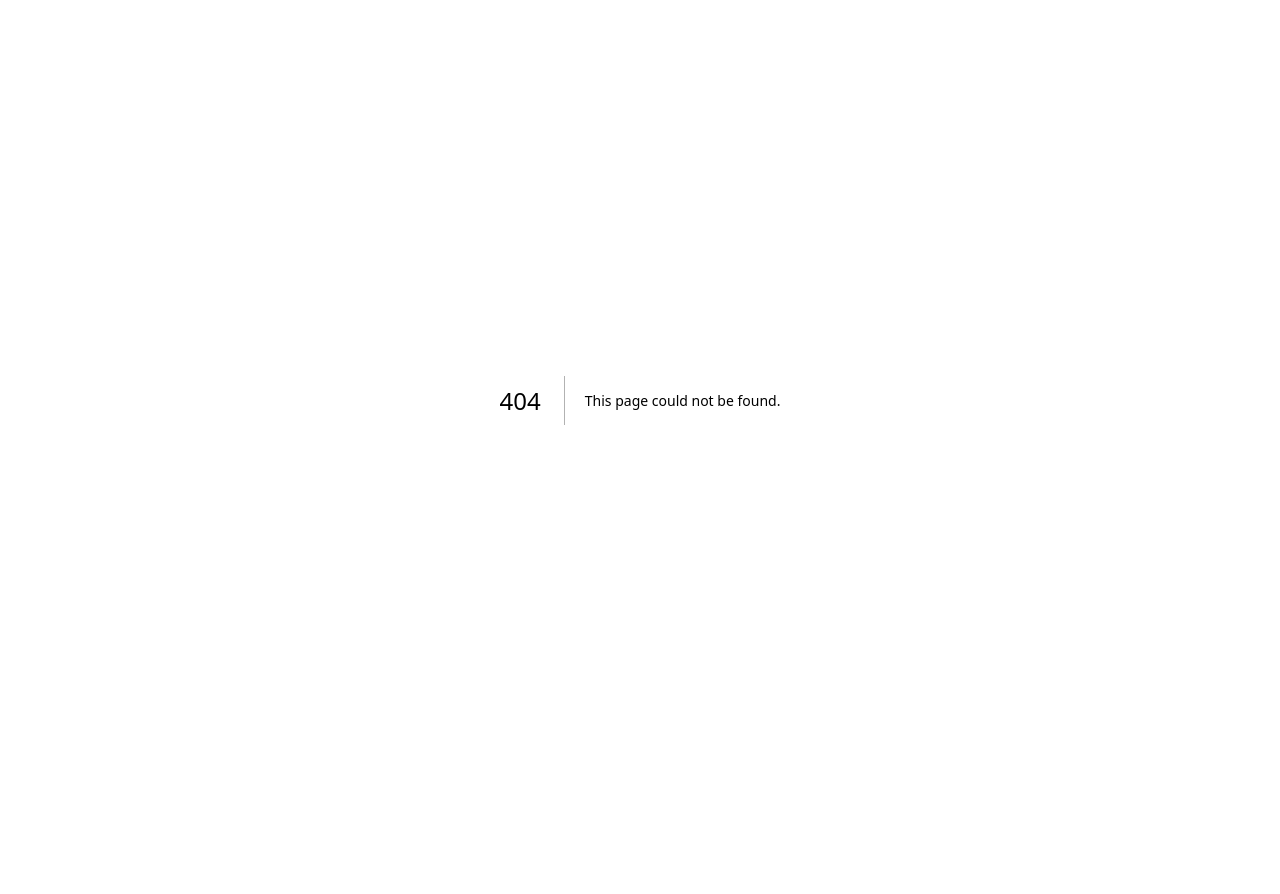
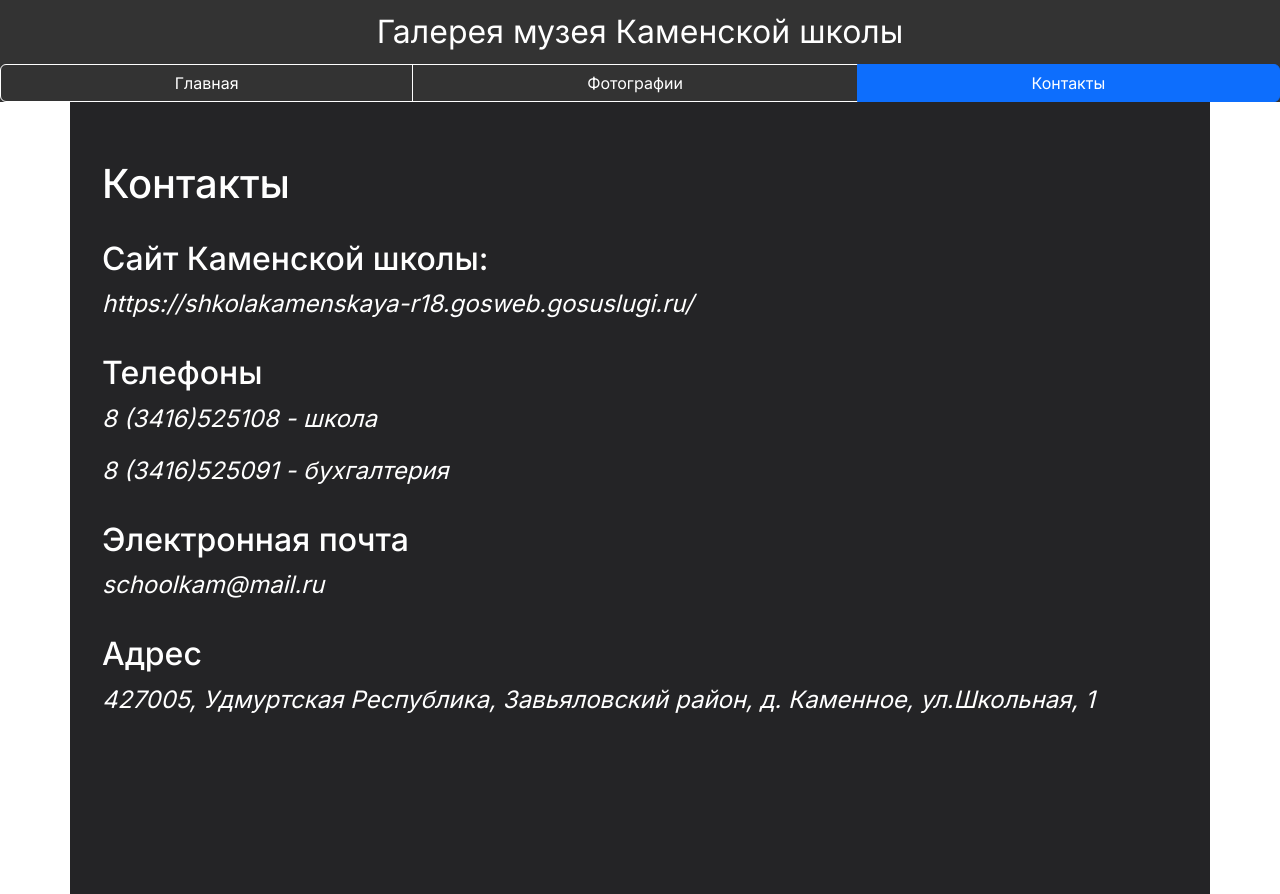
Before and after one commit to maxlarkin/nextjs, a Next.js app: page /contacts in a window 1280 px wide. Before the commit this address had no page. Before the commit the page ends 800 px from the top, so only its background shows below. Built offline with nearby package versions, Linux system fonts and the light colour scheme.

Commit message:
nextjs finally finally commit

```diff
--- a/src/app/about/page.js
+++ b/src/app/contacts/page.js
@@ -11,10 +11,11 @@ export default function Contacts() {
 
                 <div className='contacts-content'>
                     <h1>Контакты</h1>
-                    <h2>Сайт Каменской школы: <a href="https://shkolakamenskaya-r18.gosweb.gosuslugi.ru/">
-                            https://shkolakamenskaya-r18.gosweb.gosuslugi.ru/
-                        </a>
-                    </h2>
+                    <h2>Сайт Каменской школы: </h2>
+                    <p><a href="https://shkolakamenskaya-r18.gosweb.gosuslugi.ru/">
+                        https://shkolakamenskaya-r18.gosweb.gosuslugi.ru/
+                    </a></p>
+
                     <h2>Телефоны</h2>
                     <p>8 (3416)525108 - школа</p>
 
--- a/src/components/Header.js
+++ b/src/components/Header.js
@@ -24,7 +24,7 @@ export default function Header() {
                     className={'nav-item btn-header' + (pathname === '/' ? 'active' : '')}
                 >Фотографии</Button>
                 <Button
-                    onClick={() => router.push('/about')}
+                    onClick={() => router.push('/contacts')}
                     className={'nav-item btn-header' + (pathname === '/contacts' ? 'active' : '')}
                 >Контакты</Button>
             </ButtonGroup>
--- a/src/scss/contacts/styles.scss
+++ b/src/scss/contacts/styles.scss
@@ -2,7 +2,7 @@
 
 .contacts-container{
   background: #242426;
-  padding: 10rem 1rem;
+  padding: 10rem 2rem;
   display: flex;
   flex-direction: column;
   justify-content: space-around;
@@ -10,8 +10,7 @@
 
 .contacts-content {
   p{
-    margin: 1rem 3rem;
-    font-size: 2rem;
+    font-size: 1.5rem;
     font-style: italic;
   }
   h2{
```
